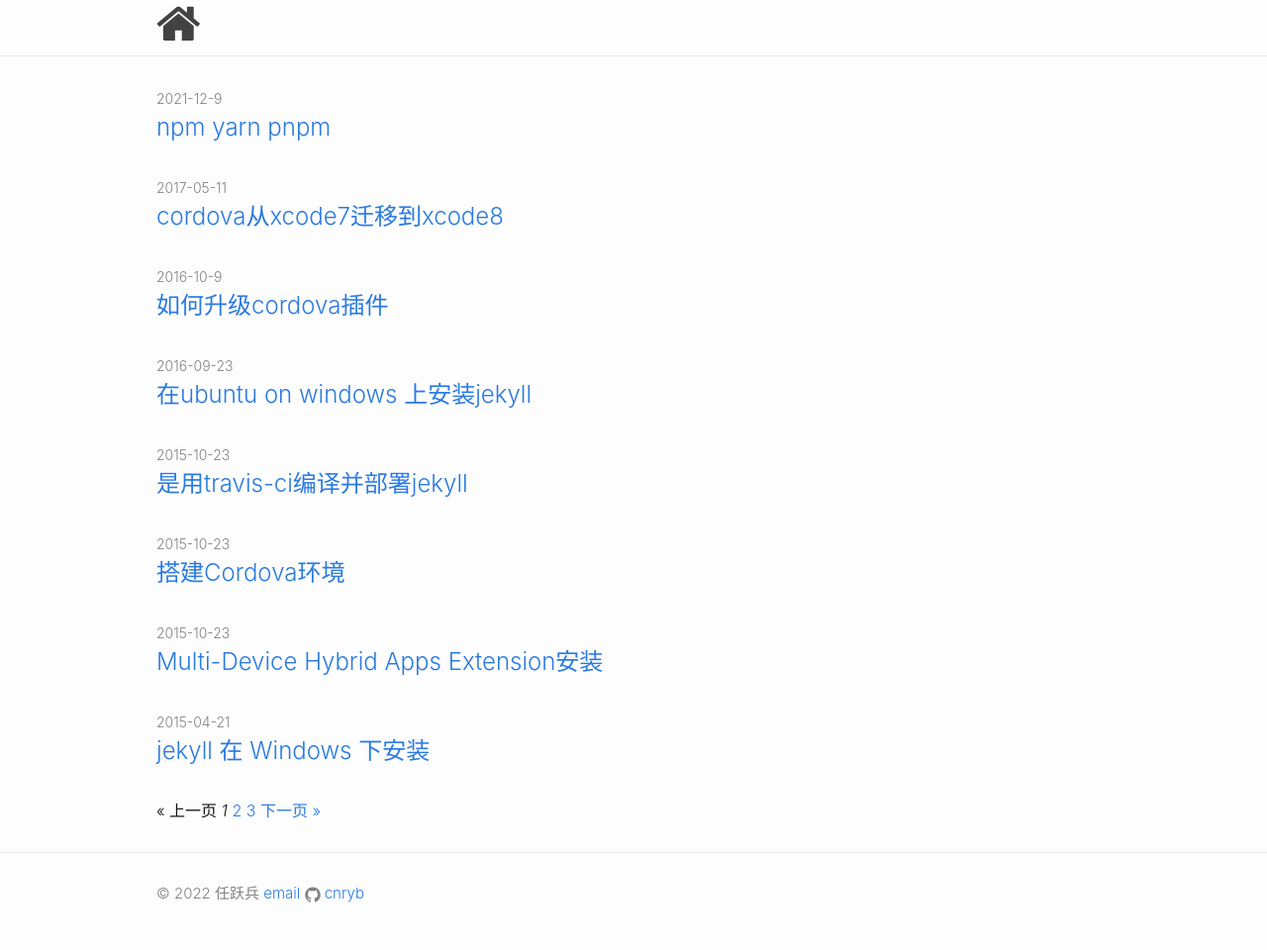
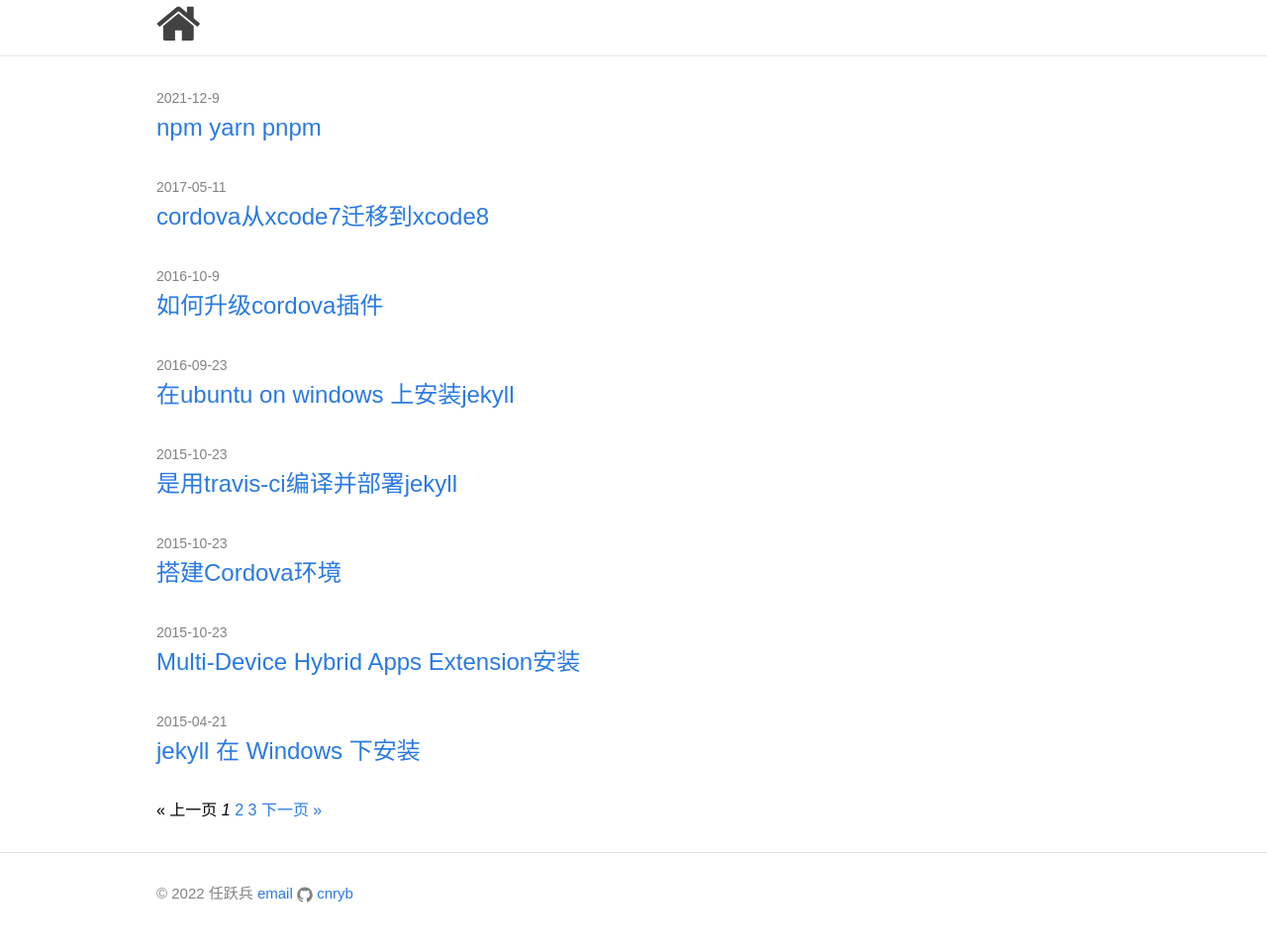
Before and after one commit to cnryb/cnryb.github.io, a Jekyll site: the page built from index.html, in a window 1280 px wide. Shown: the whole page at 99% size. Built offline with Jekyll 4.4.1, drawn with Linux system fonts in a browser that asks for light colours; nearby versions of some CDN libraries; the list of posts is cut into pages by our own code.

Commit message:
样式微调

```diff
--- a/_sass/_base.scss
+++ b/_sass/_base.scss
@@ -15,11 +15,7 @@
  */
 body {
     font-family: $base-font-family;
-    font-size: $base-font-size;
     line-height: $base-line-height;
-    font-weight: 300;
-    color: $text-color;
-    background-color: $background-color;
     -webkit-text-size-adjust: 100%;
 }
 
--- a/css/main.scss
+++ b/css/main.scss
@@ -6,7 +6,7 @@
 
 
 // Our variables
-$base-font-family: -apple-system,BlinkMacSystemFont,Segoe UI,Roboto,Oxygen,Ubuntu,Cantarell,Fira Sans,Droid Sans,Helvetica Neue,sans-serif;
+$base-font-family: 'Microsoft YaHei UI Light', 微软雅黑, Arial, sans-serif;
 $base-font-size:   16px;
 $small-font-size:  $base-font-size * 0.875;
 $base-line-height: 1.5;
```
